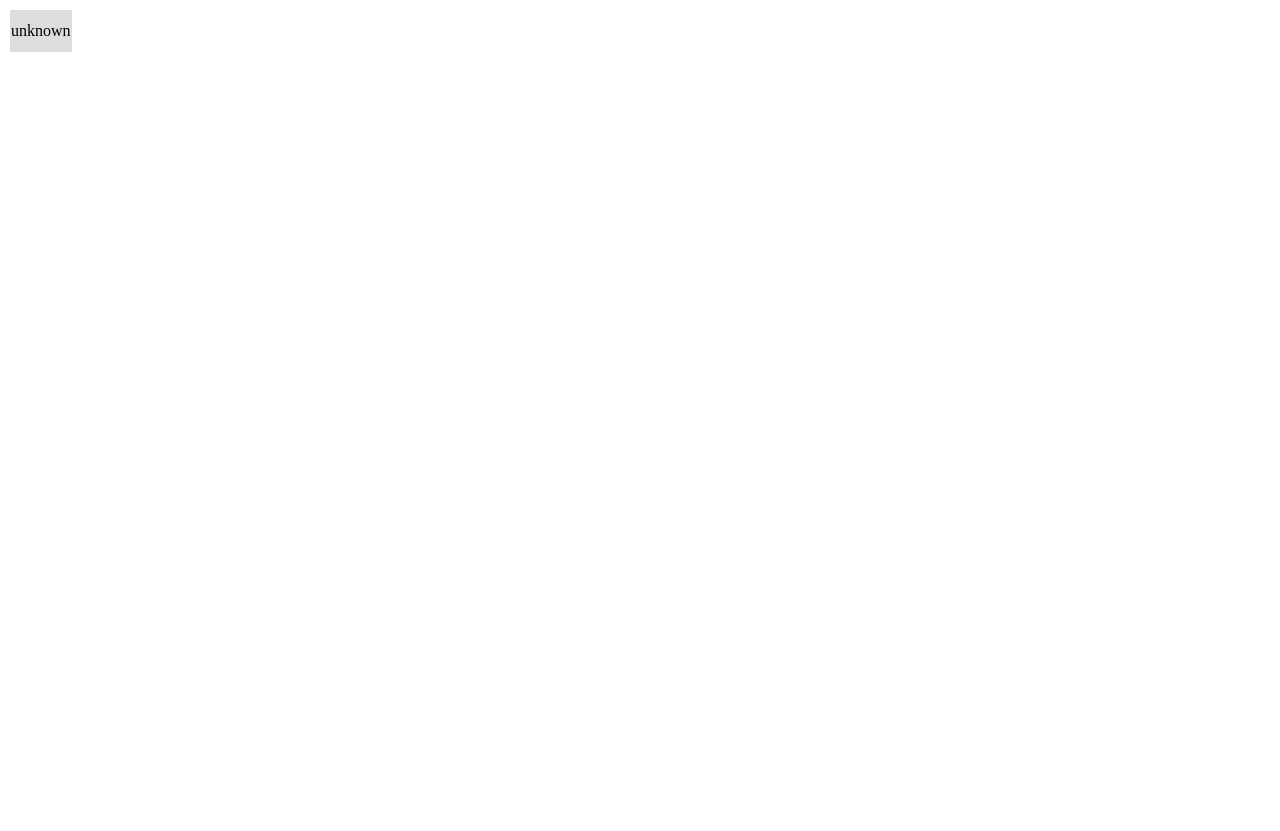
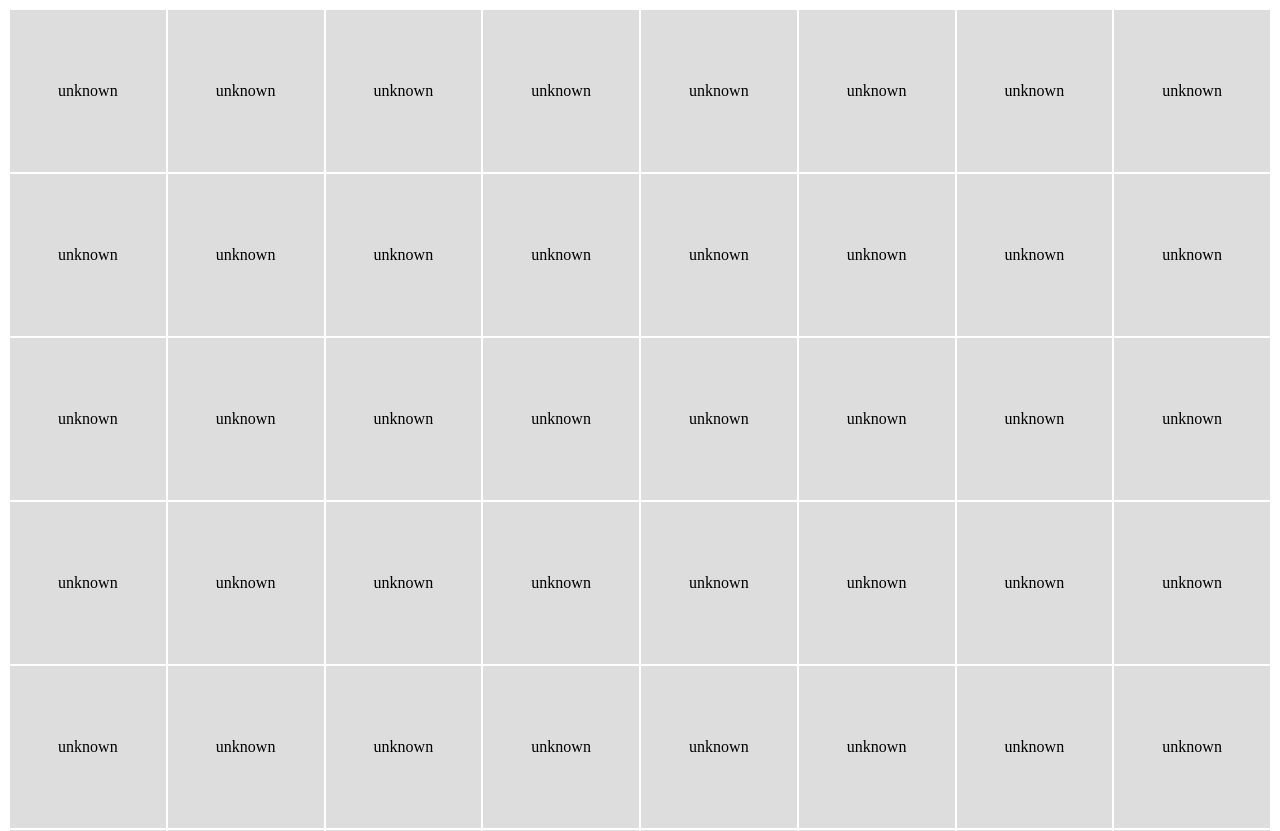
Before and after one commit to rkaw92/warsawjs-workshop-15-git-demo, a plain HTML site: page index.html in a window 1280 px wide. Shown: the top 831 px of the page. Before the commit the page ends 800 px from the top, so only its background shows below. Drawn offline with Linux system fonts and the light colour scheme.

Commit message:
Add a game board composed of cells

```diff
--- a/game.js
+++ b/game.js
@@ -7,12 +7,12 @@ class Component {
 }
 
 class CellComponent extends Component {
-  constructor(handleCellClick) {
+  constructor({ location, handleCellClick }) {
     super();
     this._state = 'unknown';
     this._element = document.createElement('td');
     this._element.addEventListener('click', function() {
-      handleCellClick();
+      handleCellClick({ location });
     });
     this._refresh();
   }
@@ -28,21 +28,54 @@ class CellComponent extends Component {
   }
 }
 
+class BoardComponent extends Component {
+  constructor({ handleCellClick, size = 8 }) {
+    super();
+    // Create _element, create child cells, append to our element
+    this._element = document.createElement('table');
+    /**
+     * References to cells.
+     * @type {Object.<string,CellComponent>}
+     */
+    this._cells = {};
+    for (let rowNumber = 0; rowNumber < size; rowNumber += 1) {
+      const rowElement = document.createElement('tr');
+      for (let columnNumber = 0; columnNumber < size; columnNumber += 1) {
+        const cell = new CellComponent({
+          handleCellClick,
+          location: { row: rowNumber, column: columnNumber }
+        });
+        rowElement.appendChild(cell.getElement());
+        // Also save a reference to the cell so that it can
+        //  be addressed later.
+        this._cells[`${rowNumber}x${columnNumber}`] = cell;
+      }
+      this._element.appendChild(rowElement);
+    }
+  }
+
+  setCellState(location, state) {
+    // Find the appropriate cell, call its setState().
+    const key = `${location.row}x${location.column}`;
+    this._cells[key].setState(state);
+  }
+}
+
 class GameController {
-  constructor(cell) {
-    this._cell = cell;
+  constructor(board) {
+    this._board = board;
   }
-  handleCellClick() {
-    this._cell.setState('miss');
+  handleCellClick({ location }) {
+    this._board.setCellState(location, 'miss');
   }
 }
 
 let myController;
-function handleCellClick() {
-  myController.handleCellClick();
+function handleCellClick(...args) {
+  myController.handleCellClick.apply(myController, args);
 }
-const myCell = new CellComponent(handleCellClick);
-myController = new GameController(myCell);
-document
-  .getElementById('cellContainer')
-  .appendChild(myCell.getElement());
+const board = new BoardComponent({ handleCellClick })
+myController = new GameController(board);
+
+const boardContainer = document.getElementById('boardContainer');
+boardContainer.appendChild(board.getElement());
--- a/index.html
+++ b/index.html
@@ -4,8 +4,8 @@
     <title>Statki!</title>
     <style>
       td {
-        width: 40px;
-        height: 40px;
+        width: 10em;
+        height: 10em;
         text-align: center;
       }
       td.cell_unknown {
@@ -18,9 +18,8 @@
   </head>
   <body>
     <main id="game">
-      <table id="board">
-        <tr id="cellContainer"></tr>
-      </table>
+      <div id="boardContainer">
+      </div>
     </main>
     <script src="game.js" type="text/javascript"></script>
   </body>
```
